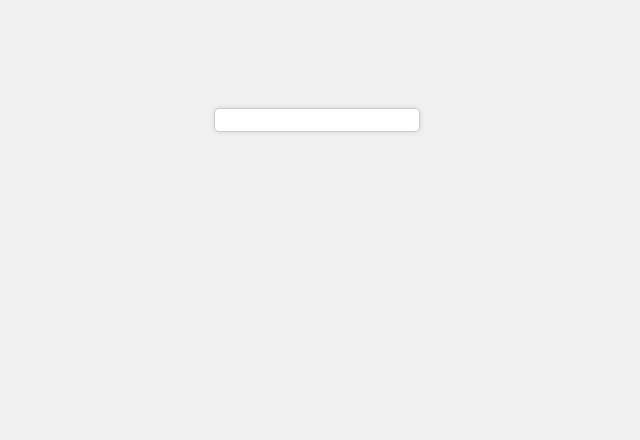
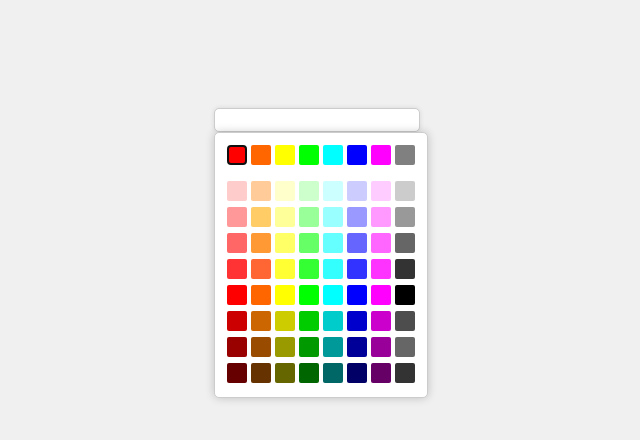
Before and after one commit to KamilBorowski1995/GridColorPicker, a plain HTML site: page Example/index.html in a window 1280 px wide. Shown: the whole page, without its empty margins (323-963 px from the left). Drawn offline with Linux system fonts and the light colour scheme.

Commit message:
add autoOpen option

```diff
--- a/Example/index.html
+++ b/Example/index.html
@@ -42,6 +42,7 @@
       const gridColorPicker = new GridColorPicker(colorElement, {
         setSelectType: "hex", // hex, rgb, rgba
         animation: "fade", // slide, fade or none
+        autoOpen: true,
 
         callback: (selectedColor) => {
           console.log(selectedColor);
--- a/GridColorPicker.css
+++ b/GridColorPicker.css
@@ -10,7 +10,6 @@
 
 .gcp-autocomplete-wrapper {
   position: relative;
-  cursor: pointer;
   display: inline;
 }
 
@@ -43,7 +42,6 @@
 
 .gcp-box {
   padding: 2px;
-  cursor: pointer;
 }
 
 .gcp-box-color {
@@ -52,6 +50,7 @@
   border: 1px solid transparent;
   border-radius: 2px;
   transition: 0.3s ease;
+  cursor: pointer;
 }
 
 .gcp-box:hover .gcp-box-color {
--- a/GridColorPicker.js
+++ b/GridColorPicker.js
@@ -1,5 +1,5 @@
 class GridColorPicker {
-  constructor(input, options) {
+  constructor(input, options = {}) {
     this.name = "GridColorPicker";
     this.selector = "gcp";
     this.components = {
@@ -13,18 +13,91 @@ class GridColorPicker {
     };
     this.input = input;
 
-    // Options
-    this.setSelectType = options?.setSelectType || "hex";
-    this.mainColors = options?.mainColors || colorsPalette.main;
-    this.othersColors = options?.othersColors || colorsPalette.others;
-    this.animation = options?.animation || "none";
-    this.itemsPerRow = options?.itemsPerRow || 8;
-    this.defaultColor = options?.defaultColor || null;
-    this.callback = options?.callback || null;
+    const defaultOptions = {
+      setSelectType: "hex",
+      mainColors: colorsPalette.main,
+      othersColors: colorsPalette.others,
+      animation: "none",
+      itemsPerRow: 8,
+      defaultColor: null,
+      callback: null,
+      autoOpen: false,
+    };
+
+    const {
+      setSelectType,
+      mainColors,
+      othersColors,
+      animation,
+      itemsPerRow,
+      defaultColor,
+      callback,
+      autoOpen,
+    } = { ...defaultOptions, ...options };
+
+    this.setSelectType = this.#validateColorFormat(setSelectType);
+    this.mainColors = Array.isArray(mainColors)
+      ? mainColors
+      : defaultOptions.mainColors;
+    this.othersColors = Array.isArray(othersColors)
+      ? othersColors
+      : defaultOptions.othersColors;
+    this.animation = this.#validateAnimationType(animation);
+    this.itemsPerRow =
+      Number.isInteger(itemsPerRow) && itemsPerRow > 0
+        ? itemsPerRow
+        : defaultOptions.itemsPerRow;
+    this.defaultColor = this.#validateColorFormat(defaultColor);
+    this.callback =
+      typeof callback === "function" ? callback : defaultOptions.callback;
+    this.autoOpen =
+      typeof autoOpen === "boolean" ? autoOpen : defaultOptions.autoOpen;
 
     this.isModalOpen = false;
 
     this.#init();
+  }
+
+  open() {
+    this.components.modal.element.classList.add("open");
+    this.isModalOpen = true;
+
+    this.#trapFocus();
+
+    document.body.setAttribute("aria-hidden", "true");
+  }
+
+  isOpen() {
+    return this.isModalOpen;
+  }
+
+  close() {
+    this.components.modal.element.classList.add("close");
+    this.components.modal.element.classList.remove("open");
+    setTimeout(() => {
+      this.components.modal.element.classList.remove("close");
+    }, 300);
+
+    document.body.removeAttribute("aria-hidden");
+
+    this.isModalOpen = false;
+    this.components.inputAutocomplete.focus();
+  }
+
+  #validateColorFormat(color) {
+    const validFormats = ["hex", "rgb", "rgba"];
+    if (color && validFormats.includes(color)) {
+      return color;
+    }
+    return null;
+  }
+
+  #validateAnimationType(animation) {
+    const validAnimations = ["none", "slide", "fade"];
+    if (validAnimations.includes(animation)) {
+      return animation;
+    }
+    return "none";
   }
 
   #init() {
@@ -38,26 +111,98 @@ class GridColorPicker {
     this.#createModal();
   }
 
-  open() {
-    this.components.modal.element.classList.add("open");
-    this.isModalOpen = true;
-
-    this.#trapFocus();
-
-    document.body.setAttribute("aria-hidden", "true");
+  #createId() {
+    let tmpId = `${this.selector}-${(
+      Math.random().toString(36) + "000000000"
+    ).slice(2, 10)}`;
+    this.components.modal.id = tmpId;
   }
 
-  close() {
-    this.components.modal.element.classList.add("close");
-    this.components.modal.element.classList.remove("open");
-    setTimeout(() => {
-      this.components.modal.element.classList.remove("close");
-    }, 300);
+  #convertInputToHidden() {
+    const input = this.input;
+    input.type = "hidden";
 
-    document.body.removeAttribute("aria-hidden");
+    const wrapper = document.createElement("div");
+    wrapper.classList.add(`${this.selector}-autocomplete-wrapper`);
 
-    this.isModalOpen = false;
-    this.components.inputAutocomplete.focus();
+    const inputAutocomplete = document.createElement("input");
+    inputAutocomplete.type = "text";
+    inputAutocomplete.id = input.id + "_autocomplete";
+    inputAutocomplete.className = input.className;
+
+    wrapper.appendChild(inputAutocomplete);
+
+    input.insertAdjacentElement("afterend", wrapper);
+    this.components.inputAutocomplete = inputAutocomplete;
+
+    this.#addColorFromInitValue();
+  }
+
+  async #addColorFromInitValue() {
+    const valueID = this.input.value;
+
+    if (!valueID && !this.defaultColor) {
+      return;
+    }
+    this.#addColorBoxToInput(this.defaultColor, valueID);
+  }
+
+  #createModal() {
+    const node = document.createElement("div");
+    node.id = this.components.modal.id;
+    node.classList.add(this.selector);
+    node.style.position = "absolute";
+    if (/^(slide|fade)$/.test(this.animation)) {
+      node.classList.add(this.animation);
+    }
+    node.style.zIndex = 9999;
+    node.role = "dialog";
+    node.tabIndex = -1;
+
+    const container = document.createElement("div");
+    container.classList.add(`${this.selector}-container`, "fs-xs");
+
+    node.appendChild(container);
+
+    this.components.inputAutocomplete.parentElement.appendChild(node);
+
+    this.components.modal.element = node;
+    this.components.modal.container = container;
+
+    this.#addOpenListener();
+    this.#addCloseListener();
+
+    this.#renderBody();
+
+    if (this.autoOpen) {
+      this.open();
+    }
+  }
+
+  #addOpenListener() {
+    this.components.inputAutocomplete.addEventListener("click", () => {
+      if (!this.isModalOpen) {
+        this.open();
+      }
+    });
+  }
+
+  #addCloseListener() {
+    document.addEventListener("click", (event) => {
+      if (
+        !this?.components?.modal?.element?.contains(event.target) &&
+        !this?.components?.inputAutocomplete?.contains(event.target) &&
+        this.isModalOpen
+      ) {
+        this.close();
+      }
+    });
+
+    document.addEventListener("keydown", (event) => {
+      if (event.key === "Escape" && this.isModalOpen) {
+        this.close();
+      }
+    });
   }
 
   #trapFocus() {
@@ -107,100 +252,6 @@ class GridColorPicker {
       }
 
       focusableElements[currentFocusIndex].focus();
-    });
-  }
-
-  isOpen() {
-    return this.isModalOpen;
-  }
-
-  #createId() {
-    let tmpId = `${this.selector}-${(
-      Math.random().toString(36) + "000000000"
-    ).slice(2, 10)}`;
-    this.components.modal.id = tmpId;
-  }
-
-  #convertInputToHidden() {
-    const input = this.input;
-    input.type = "hidden";
-
-    const wrapper = document.createElement("div");
-    wrapper.classList.add(`${this.selector}-autocomplete-wrapper`);
-
-    const inputAutocomplete = document.createElement("input");
-    inputAutocomplete.type = "text";
-    inputAutocomplete.id = input.id + "_autocomplete";
-    inputAutocomplete.className = input.className;
-
-    wrapper.appendChild(inputAutocomplete);
-
-    input.insertAdjacentElement("afterend", wrapper);
-    this.components.inputAutocomplete = inputAutocomplete;
-
-    this.#addColorFromInitValue();
-  }
-
-  #createModal() {
-    const node = document.createElement("div");
-    node.id = this.components.modal.id;
-    node.classList.add(this.selector);
-    node.style.position = "absolute";
-    if (/^(slide|fade)$/.test(this.animation)) {
-      node.classList.add(this.animation);
-    }
-    node.style.zIndex = 9999;
-    node.role = "dialog";
-    node.tabIndex = -1;
-
-    const container = document.createElement("div");
-    container.classList.add(`${this.selector}-container`, "fs-xs");
-
-    node.appendChild(container);
-
-    this.components.inputAutocomplete.parentElement.appendChild(node);
-
-    this.components.modal.element = node;
-    this.components.modal.container = container;
-
-    this.#addOpenListener();
-    this.#addCloseListener();
-
-    this.#renderBody();
-  }
-
-  async #addColorFromInitValue() {
-    const valueID = this.input.value;
-
-    if (!valueID && !this.defaultColor) {
-      return;
-    }
-    this.#addColorBoxToInput(this.defaultColor, valueID);
-  }
-
-  #addOpenListener() {
-    this.components.inputAutocomplete.addEventListener("click", () => {
-      if (!this.isModalOpen) {
-        this.open();
-      }
-    });
-  }
-
-  #addCloseListener() {
-    document.addEventListener("click", (event) => {
-      if (
-        !this?.components?.modal?.element?.contains(event.target) &&
-        !this?.components?.inputAutocomplete?.contains(event.target) &&
-        this.isModalOpen
-      ) {
-        this.close();
-      }
-    });
-
-    document.addEventListener("keydown", (event) => {
-      if (event.key === "Escape" && this.isModalOpen) {
-        this.close();
-      }
     });
   }
 
```
Also changed, not shown: 1 other file.
